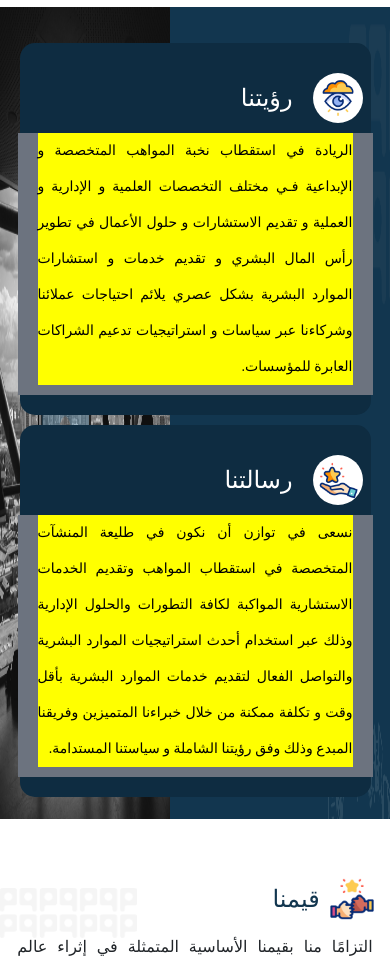
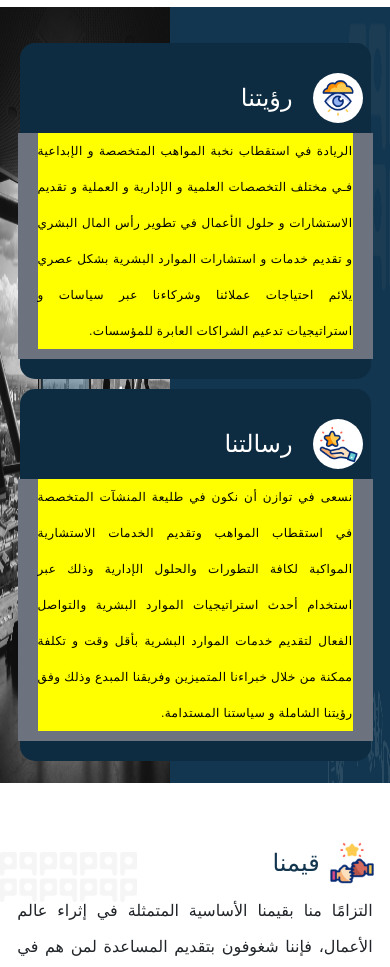
Before and after one commit to MichaelGhattas1/test, a website: page index.html in a window 390 px wide. Shown: the part 1960-2927 px from the top of the page. Drawn offline with nearby package versions, Linux system fonts and the light colour scheme; a web font is replaced by a local one.

Commit message:
letter spacing

```diff
--- a/css/style.css
+++ b/css/style.css
@@ -3084,8 +3084,9 @@ padding: 0px;
       p{
         direction: rtl;
         line-height: 36px !important;
-        text-align: justify;
-        font-size: 14px !important;
+        text-align:justify;
+        font-size: 12px !important;
+        letter-spacing: .5px;
         color: black;
         background-color: yellow;
       }
```
